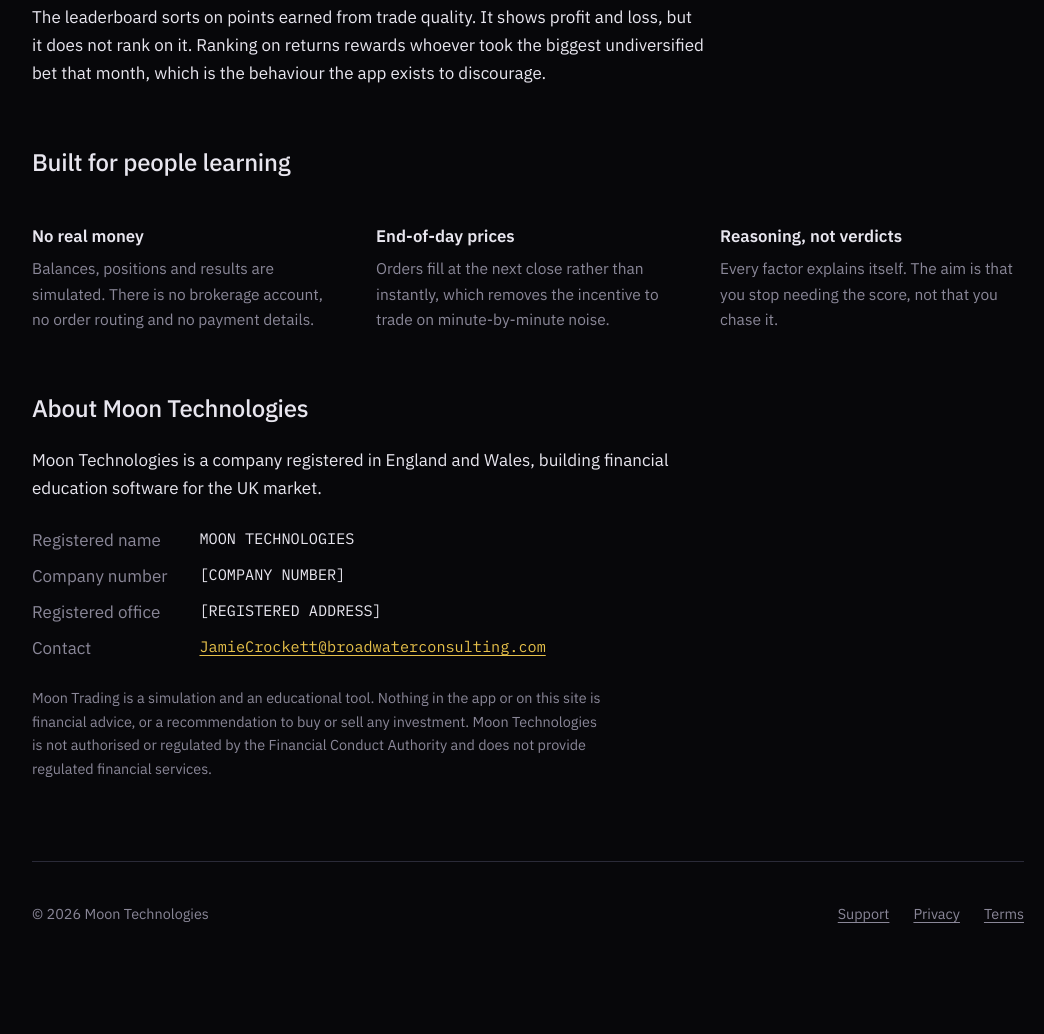
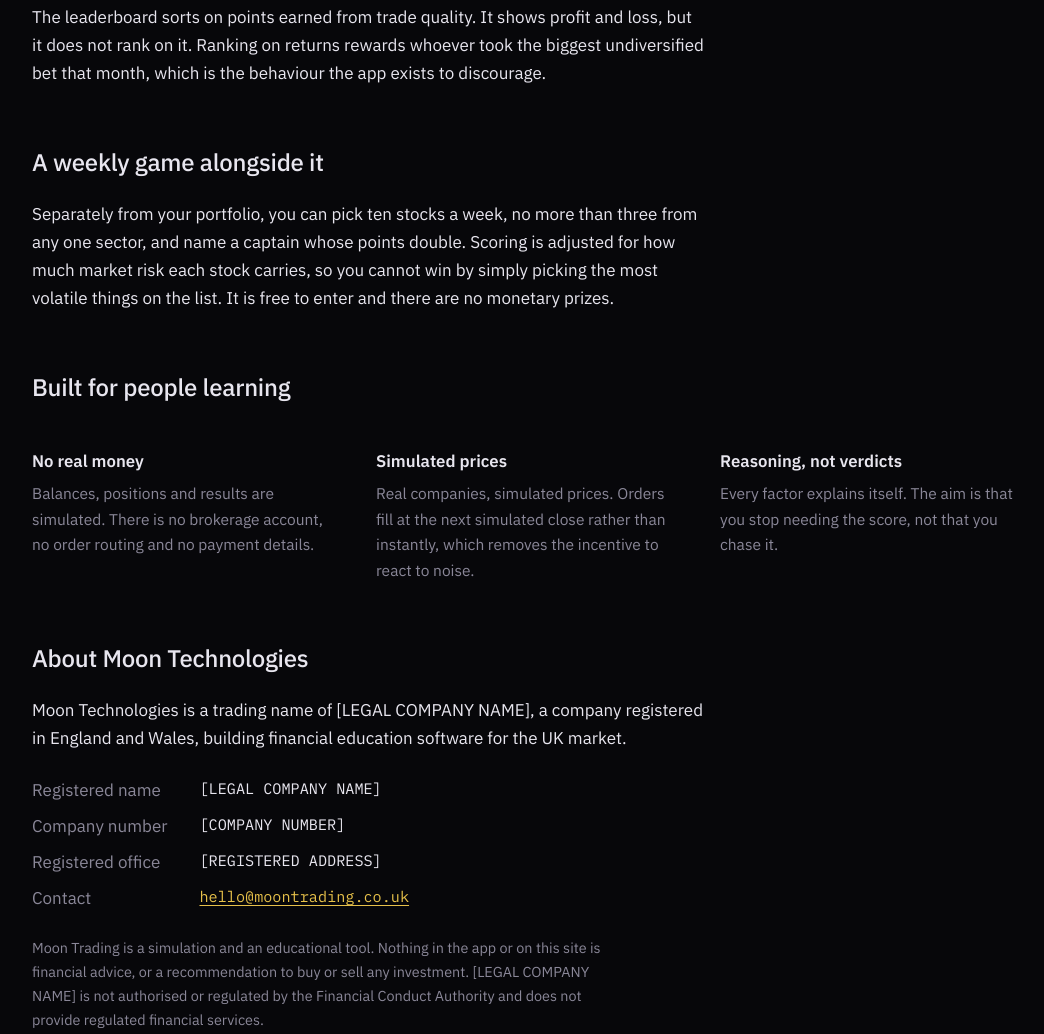
Before and after one commit to JamieCrock/MoonTechnologies1, a plain HTML site: page index.html in a window 1280 px wide. Shown: the part 1741-2775 px from the top of the page, without its empty margins (112-1156 px from the left). Before the commit the page ends 2731 px from the top, so only its background shows below. Drawn offline with Linux system fonts and the light colour scheme.

Commit message:
Update company information and descriptions in index.html

```diff
--- a/index.html
+++ b/index.html
@@ -73,6 +73,9 @@
   <h2>Ranked on judgement, not returns</h2>
   <p>The leaderboard sorts on points earned from trade quality. It shows profit and loss, but it does not rank on it. Ranking on returns rewards whoever took the biggest undiversified bet that month, which is the behaviour the app exists to discourage.</p>
 
+  <h2>A weekly game alongside it</h2>
+  <p>Separately from your portfolio, you can pick ten stocks a week, no more than three from any one sector, and name a captain whose points double. Scoring is adjusted for how much market risk each stock carries, so you cannot win by simply picking the most volatile things on the list. It is free to enter and there are no monetary prizes.</p>
+
   <h2>Built for people learning</h2>
   <div class="facts">
     <div>
@@ -80,8 +83,8 @@
       <p>Balances, positions and results are simulated. There is no brokerage account, no order routing and no payment details.</p>
     </div>
     <div>
-      <h3>End-of-day prices</h3>
-      <p>Orders fill at the next close rather than instantly, which removes the incentive to trade on minute-by-minute noise.</p>
+      <h3>Simulated prices</h3>
+      <p>Real companies, simulated prices. Orders fill at the next simulated close rather than instantly, which removes the incentive to react to noise.</p>
     </div>
     <div>
       <h3>Reasoning, not verdicts</h3>
@@ -90,15 +93,15 @@
   </div>
 
   <h2>About Moon Technologies</h2>
-  <p>Moon Technologies is a company registered in England and Wales, building financial education software for the UK market.</p>
+  <p>Moon Technologies is a trading name of [LEGAL COMPANY NAME], a company registered in England and Wales, building financial education software for the UK market.</p>
   <dl class="meta">
-    <dt>Registered name</dt><dd>MOON TECHNOLOGIES</dd>
+    <dt>Registered name</dt><dd>[LEGAL COMPANY NAME]</dd>
     <dt>Company number</dt><dd>[COMPANY NUMBER]</dd>
     <dt>Registered office</dt><dd>[REGISTERED ADDRESS]</dd>
-    <dt>Contact</dt><dd><a href="mailto:JamieCrockett@broadwaterconsulting.com">JamieCrockett@broadwaterconsulting.com</a></dd>
+    <dt>Contact</dt><dd><a href="mailto:hello@moontrading.co.uk">hello@moontrading.co.uk</a></dd>
   </dl>
 
-  <p class="small muted">Moon Trading is a simulation and an educational tool. Nothing in the app or on this site is financial advice, or a recommendation to buy or sell any investment. Moon Technologies is not authorised or regulated by the Financial Conduct Authority and does not provide regulated financial services.</p>
+  <p class="small muted">Moon Trading is a simulation and an educational tool. Nothing in the app or on this site is financial advice, or a recommendation to buy or sell any investment. [LEGAL COMPANY NAME] is not authorised or regulated by the Financial Conduct Authority and does not provide regulated financial services.</p>
 </main>
 
 <footer class="site">
```
